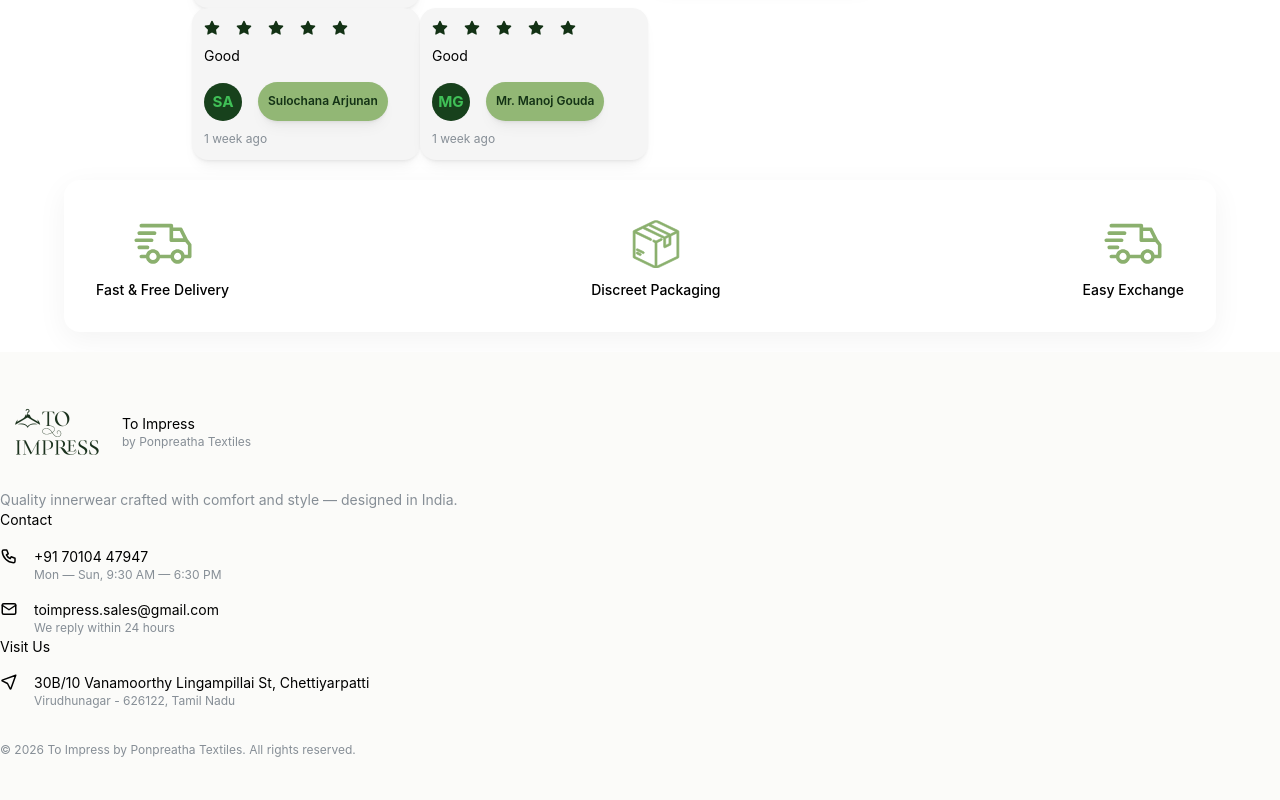
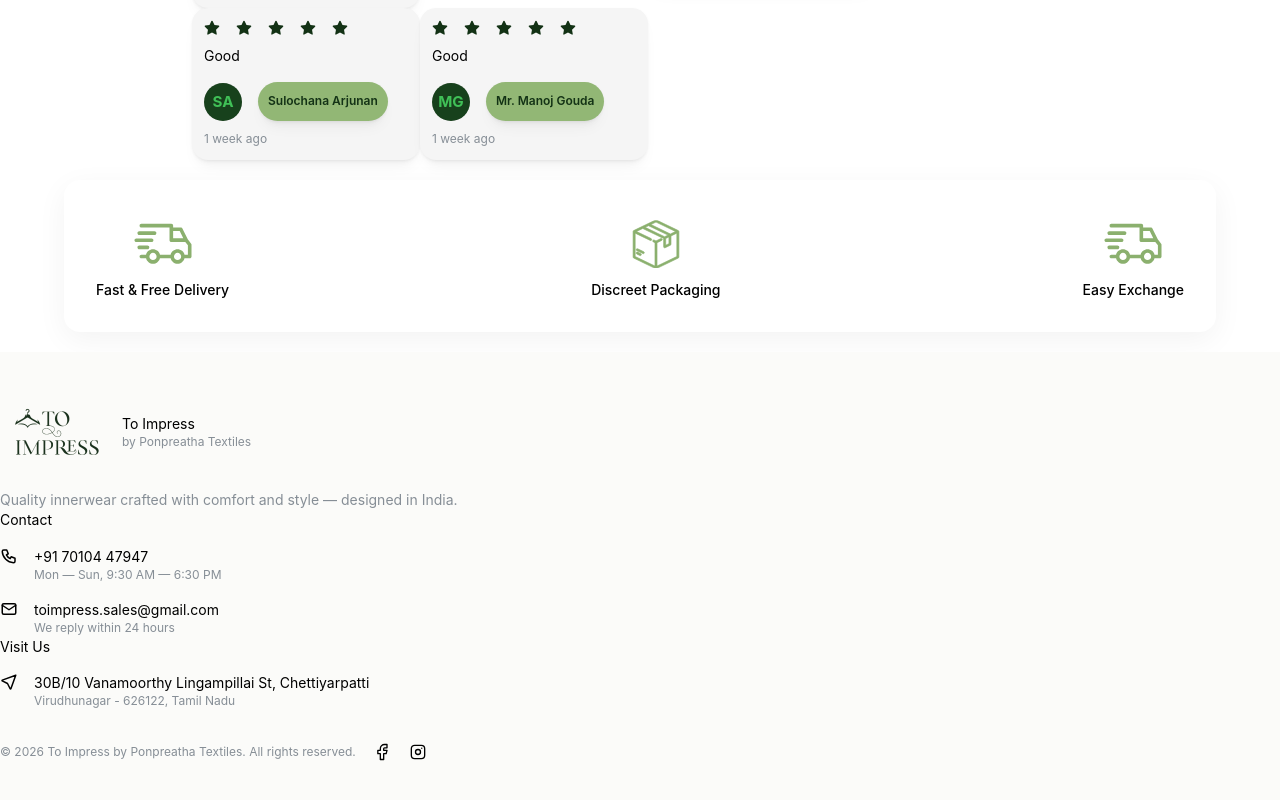
Before and after one commit to muthamizhyadav/toimpress, a React (Vite) app: page / in a window 1280 px wide. Shown: the part 3039-3839 px from the top of the page. Built offline with nearby package versions, Linux system fonts and the light colour scheme; no server answers.

Commit message:
social link

```diff
--- a/src/pages/Home/Footer.tsx
+++ b/src/pages/Home/Footer.tsx
@@ -10,7 +10,13 @@ import {
   Divider,
   Image,
 } from "@mantine/core";
-import { IconPhone, IconMail, IconLocation } from "@tabler/icons-react";
+import {
+  IconPhone,
+  IconMail,
+  IconLocation,
+  IconBrandFacebook,
+  IconBrandInstagram,
+} from "@tabler/icons-react";
 import Logo from "/logo.png"
 
 
@@ -102,10 +108,64 @@ export default function Footer() {
         <Divider my="xl" />
 
         {/* Bottom row */}
-        <Group position="apart" align="center" spacing="xl" noWrap mb={2} >
+        <Group position="apart" align="center" spacing="xl" noWrap mb={2}>
           <Text size="xs" color="dimmed">
             © {endYear} To Impress by Ponpreatha Textiles. All rights reserved.
           </Text>
+
+          <Group spacing="sm" align="center">
+            <Anchor
+              component="a"
+              href="https://www.facebook.com/profile.php?id=61570456796688"
+              target="_blank"
+              rel="noopener noreferrer"
+              aria-label="Facebook"
+              title="Follow us on Facebook"
+              sx={{
+                display: "flex",
+                alignItems: "center",
+                justifyContent: "center",
+                width: 36,
+                height: 36,
+                borderRadius: "50%",
+                color: "#1877F2",
+                background: "rgba(24, 119, 242, 0.1)",
+                transition: "background 0.2s ease, transform 0.2s ease",
+                "&:hover": {
+                  background: "rgba(24, 119, 242, 0.2)",
+                  transform: "translateY(-2px)",
+                },
+              }}
+            >
+              <IconBrandFacebook size={20} stroke={1.6} />
+            </Anchor>
+
+            <Anchor
+              component="a"
+              href="https://www.instagram.com/to_impress_clothing?stkn=MXR0anU4Mm81Ym11dw=="
+              target="_blank"
+              rel="noopener noreferrer"
+              aria-label="Instagram"
+              title="Follow us on Instagram"
+              sx={{
+                display: "flex",
+                alignItems: "center",
+                justifyContent: "center",
+                width: 36,
+                height: 36,
+                borderRadius: "50%",
+                color: "#E4405F",
+                background: "rgba(228, 64, 95, 0.1)",
+                transition: "background 0.2s ease, transform 0.2s ease",
+                "&:hover": {
+                  background: "rgba(228, 64, 95, 0.2)",
+                  transform: "translateY(-2px)",
+                },
+              }}
+            >
+              <IconBrandInstagram size={20} stroke={1.6} />
+            </Anchor>
+          </Group>
         </Group>
       </Container>
     </Box>
```
